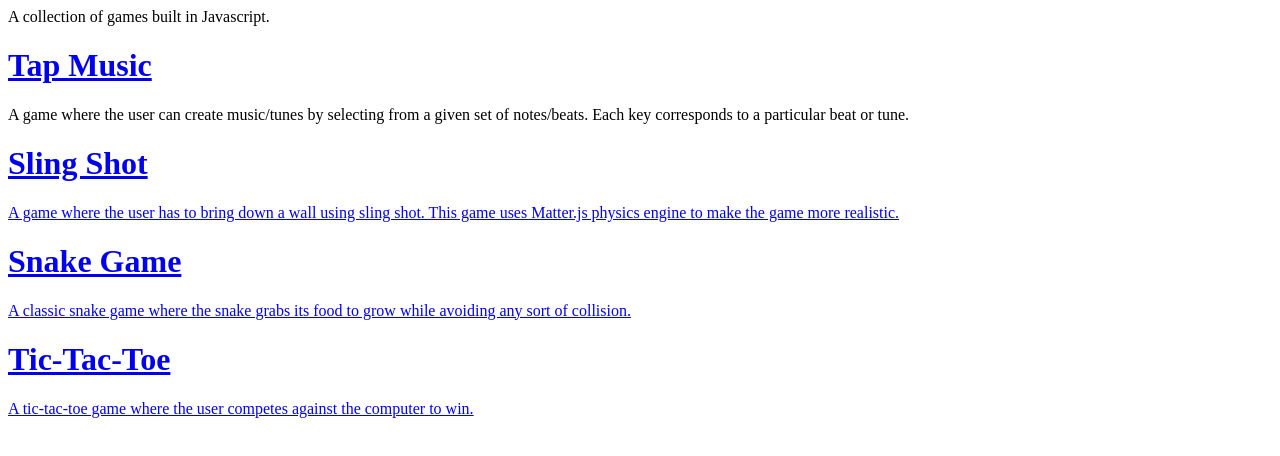
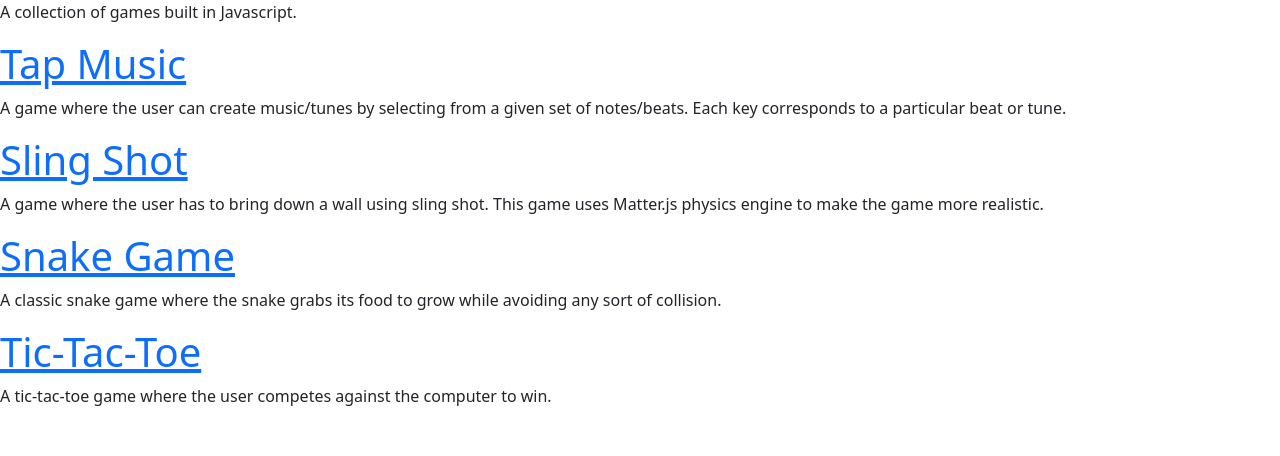
Before and after one commit to VirajPatidar/Javascript-Games, a plain HTML site: page index.html in a window 1280 px wide. Drawn offline with nearby package versions, Linux system fonts and the light colour scheme.

Commit message:
Bootstrap added

```diff
--- a/index.html
+++ b/index.html
@@ -6,6 +6,7 @@
     <meta http-equiv="X-UA-Compatible" content="IE=edge">
     <meta name="viewport" content="width=device-width, initial-scale=1.0">
     <title>Javascript Games</title>
+    <link href="https://cdn.jsdelivr.net/npm/bootstrap@5.1.0/dist/css/bootstrap.min.css" rel="stylesheet" integrity="sha384-KyZXEAg3QhqLMpG8r+8fhAXLRk2vvoC2f3B09zVXn8CA5QIVfZOJ3BCsw2P0p/We" crossorigin="anonymous">
 </head>
 
 <body>
@@ -17,19 +18,20 @@
             Each key corresponds to a particular beat or tune.
         </p>
         <p>
-            <h1><a href="Sling-Shot">Sling Shot</h1>
+            <h1><a href="Sling-Shot">Sling Shot</a></h1>
             A game where the user has to bring down a wall using sling shot.
             This game uses Matter.js physics engine to make the game more realistic.
         </p>
         <p>
-            <h1><a href="Snake-Game">Snake Game</h1>
+            <h1><a href="Snake-Game">Snake Game</a></h1>
             A classic snake game where the snake grabs its food to grow while avoiding any sort of collision.
         </p>
         <p>
-            <h1><a href="Tic-Tac-Toe">Tic-Tac-Toe</h1>
+            <h1><a href="Tic-Tac-Toe">Tic-Tac-Toe</a></h1>
             A tic-tac-toe game where the user competes against the computer to win.
         </p>
     </div>
+    <script src="https://cdn.jsdelivr.net/npm/bootstrap@5.1.0/dist/js/bootstrap.bundle.min.js" integrity="sha384-U1DAWAznBHeqEIlVSCgzq+c9gqGAJn5c/t99JyeKa9xxaYpSvHU5awsuZVVFIhvj" crossorigin="anonymous"></script>
 </body>
 
 </html>
```
